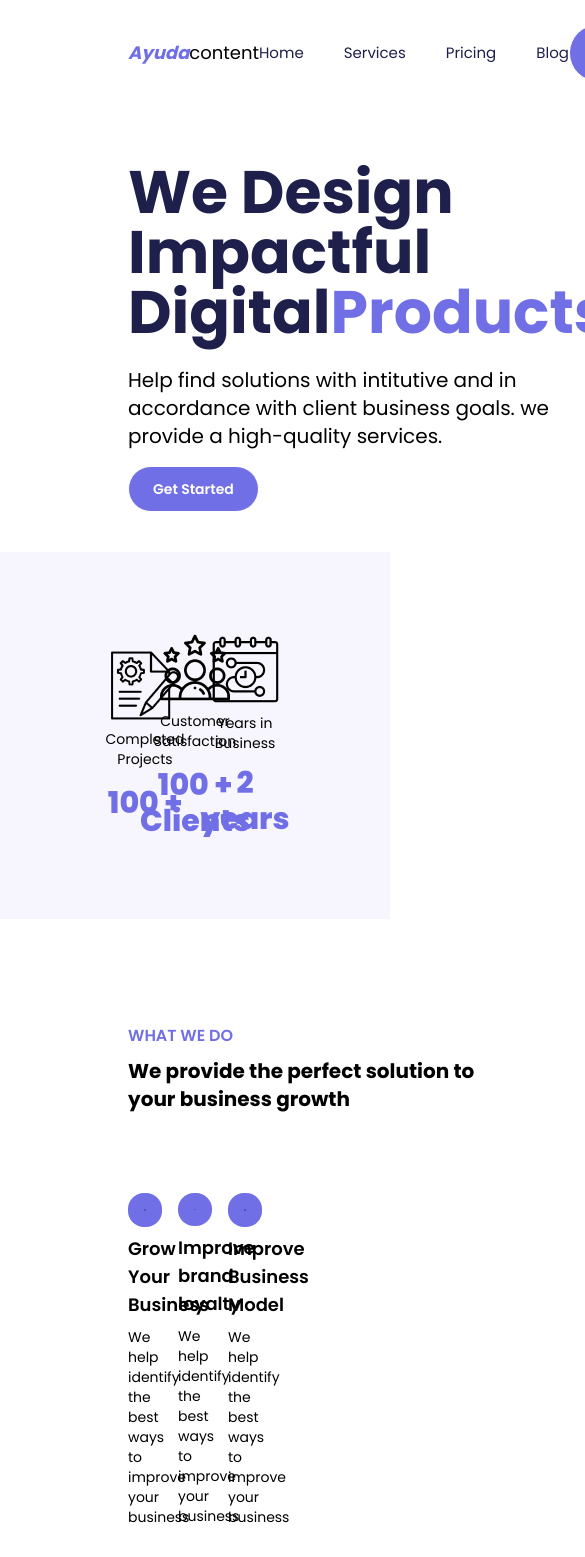
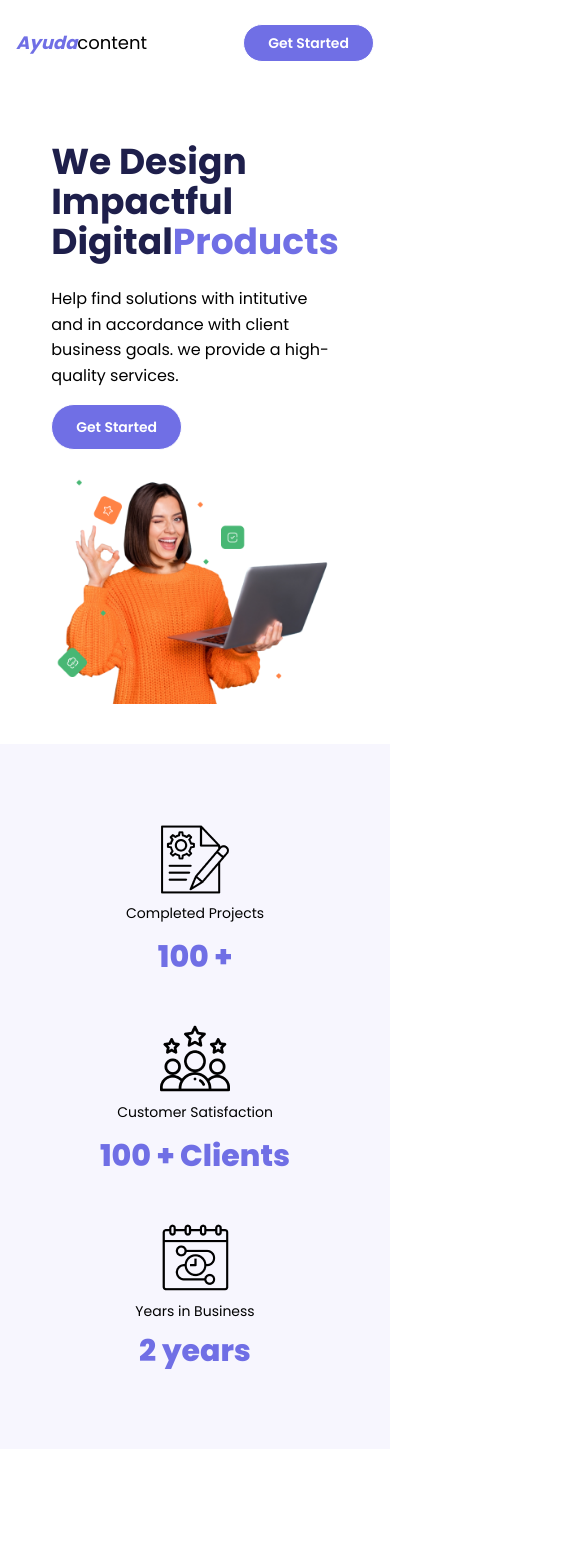
Before and after one commit to IsraelChidera/ayuda-content, a React (Create React App) app: page / in a window 390 px wide. Shown: the top 1557 px of the page, 585 px wide, since content can reach past the window. Built offline with nearby package versions, Linux system fonts and the light colour scheme.

Commit message:
Mobile responsiveness: Done

```diff
--- a/src/components/Footer.jsx
+++ b/src/components/Footer.jsx
@@ -2,18 +2,18 @@ import React from 'react';
 
 const Footer = () => {
   return (
-    <section className='mt-10 bg-secondary text-white px-32 pt-10 pb-8'>
+    <section className='mt-10 bg-secondary text-white px-12 lg:px-32 pt-10 pb-4 md:pb-8'>
         <div>
 
             <div
-                className='flex justify-between items-center
+                className='text-center md:flex justify-between items-center
                 pb-10 border-b border-b-slate-800'
             >
                 <p className='text-lg'>
                     <span className='italic font-bold text-primary'>Ayuda</span>content
                 </p>
 
-                <div>
+                <div className='md:my-0 my-6 md:block flex items-center justify-center'>
                     <ul className='flex items-center space-x-6'>
                         <li>
                             <a
--- a/src/components/Hero.jsx
+++ b/src/components/Hero.jsx
@@ -3,16 +3,19 @@ import heroimage from '../assets/heroimage.png';
 
 const Hero = () => {
   return (
-    <section className='pt-20 px-32 flex justify-between items-center'>
-      <div className='flex-1'>
-        <h1 className='leadig text-darker font-bold text-6xl'>
+    <section
+      className='pt-20 px-14 lg:px-32 lg:grid grid-cols-2 gap-10'
+    >
+      <div className='flex justify-center items-center lg:mb-0 mb-6'>
+        <div>
+          <h1 className='leadig text-darker font-bold text-4xl md:text-6xl'>
             We Design Impactful Digital
             <span className='text-primary'>
               Products
             </span>
           </h1>
 
-        <p className='mt-6 mb-4 text-xl'>
+          <p className='mt-6 mb-4 md:text-xl'>
             Help find solutions with intitutive
             and in accordance with client business
             goals. we provide a high-quality services.
@@ -28,9 +31,10 @@ const Hero = () => {
               </button>
           </div>
         </div>
+      </div>
 
-      <div className='flex-1'>
-        <img src={heroimage} alt="hero image"/>
+      <div className='xl:flex-1'>
+        <img src={heroimage} alt="hero image" className='h-auto'/>
       </div>
     </section>
   )
--- a/src/components/Navbar.jsx
+++ b/src/components/Navbar.jsx
@@ -2,13 +2,13 @@ import React from 'react'
 
 const Navbar = () => {
   return (
-    <nav className='flex pt-6 justify-between px-32 items-center'>
+    <nav className='flex pt-6 justify-between px-4 lg:px-32 items-center'>
         <p className='text-lg'>
             <span className='italic font-bold text-primary'>Ayuda</span>content
         </p>
 
         <ul
-            className='flex items-center space-x-10 text-darker'
+            className='hidden lg:flex items-center space-x-10 text-darker'
             style={{fontSize:'15px'}}
         >
             <li>
--- a/src/components/Projects.jsx
+++ b/src/components/Projects.jsx
@@ -5,8 +5,8 @@ import timelineicon from '../assets/timelineicon.png';
 
 const Projects = () => {
   return (
-    <section className='my-10 px-32 projects p-20'>
-        <div className='grid grid-cols-3 gap-4'>
+    <section className='my-10 px-14 lg:px-32 projects p-20'>
+        <div className='block md:grid grid-cols-3 gap-4'>
 
             <div className='flex justify-center items-center text-center'>
                 <div>
@@ -26,7 +26,7 @@ const Projects = () => {
                 </div>
             </div>
 
-            <div className='flex justify-center items-center text-center'>
+            <div className='my-12 md:my-0 flex justify-center items-center text-center'>
                 <div>
                     <div className='flex justify-center items-center'>
                         <img
--- a/src/components/Services.jsx
+++ b/src/components/Services.jsx
@@ -5,9 +5,9 @@ import workicon from '../assets/workicon.png';
 
 const Services = () => {
   return (
-    <section className='mt-8 px-32 services py-16'>
+    <section className='mt-8 px-14 lg:px-32 services py-16'>
 
-        <div className='w-96'>
+        <div className='w-auto md:w-96'>
             <p className='text-primary font-semibold  mb-2 uppercase'>
                 WHAT WE DO
             </p>
@@ -18,7 +18,7 @@ const Services = () => {
             </p>
         </div>
 
-        <section className='mt-20 grid grid-cols-3 gap-4'>
+        <section className='mt-20 md:grid grid-cols-3 gap-4'>
 
             <div>
                 <div className='mb-2'>
@@ -39,7 +39,7 @@ const Services = () => {
                 </p>
             </div>
 
-            <div>
+            <div className='md:my-0 my-14'>
                 <div className='mb-2'>
                     <img
                         src={hearticon}
@@ -93,7 +93,7 @@ const Services = () => {
                 </button>
             </div>
 
-            <section className='grid grid-cols-3 gap-4 mt-8'>
+            <section className='md:grid grid-cols-3 gap-4 mt-8'>
 
                 <div>
                     <div className=''>
@@ -113,7 +113,7 @@ const Services = () => {
                     </div>
                 </div>
 
-                <div>
+                <div className='md:my-0 my-14'>
                     <div className=''>
                         <i className="
                         text-primary p-4 fa-2x
--- a/src/components/Subscribe.jsx
+++ b/src/components/Subscribe.jsx
@@ -4,7 +4,7 @@ const Subscribe = () => {
   return (
     <section className='mt-20 text-center py-6'>
 
-        <div className="w-2/4 mx-auto">
+        <div className="w-3/4 md:w-2/4 mx-auto">
             <div className=''>
                 <p className='text-primary font-semibold  mb-2 uppercase'>
                     Subscribe
--- a/src/components/Testimonials.jsx
+++ b/src/components/Testimonials.jsx
@@ -13,7 +13,7 @@ const Testimonials = () => {
             />
         </div>
 
-        <div className='mx-auto w-2/4'>
+        <div className='mx-auto w-3/4 md:w-2/4'>
             <h2 className='text-darker text-4xl font-extrabold text-center'>
                 Testimonials
             </h2>
```
Lines whose indentation alone changed are shown as unchanged.
